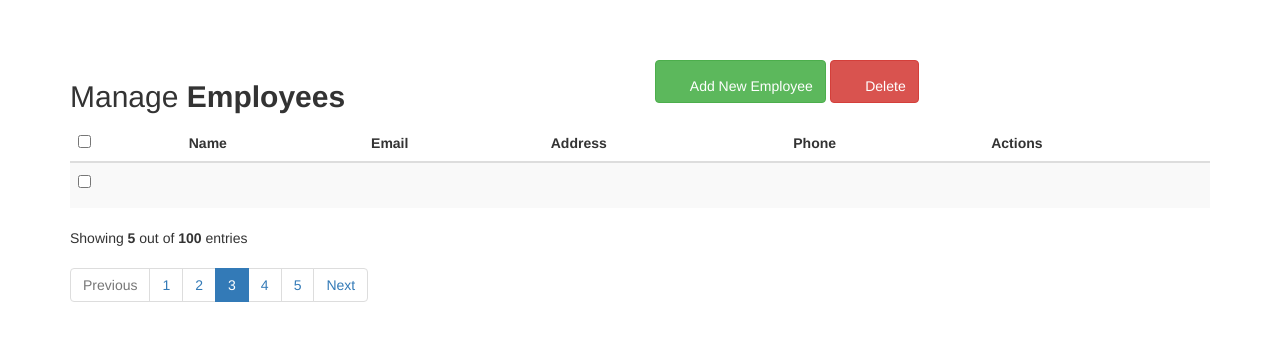
After one commit to JoseJoaoZavala/st, a PHP site: page /tabelas/modal.php in a window 1280 px wide. The commit adds this page. Shown: the top 341 px of the page. Run offline with PHP 8.4, Linux system fonts and the light colour scheme.

Commit message:
veja o modal

```diff
--- a/Apps/views/index.php
+++ b/Apps/views/index.php
@@ -2,7 +2,7 @@
     include "aside/aside.php";
     include "header/header.php";
     include "cards/cards.php";
-    include "tabelas/tabelas.php";
+    include "tabelas/modal.php";
     include "footer/footer.php";
 
 ?>
@@ -44,6 +44,9 @@
   <link rel="icon" type="image/png" sizes="96x96" href="assets/favicon/favicon-96x96.png">
   <link rel="icon" type="image/png" sizes="16x16" href="assets/favicon/favicon-16x16.png">
   <link rel="manifest" href="assets/favicon/manifest.json">
+
+
+
   <meta name="msapplication-TileColor" content="#ffffff">
   <meta name="msapplication-TileImage" content="assets/favicon/ms-icon-144x144.png">
   <meta name="theme-color" content="#ffffff">
--- /dev/null
+++ b/Apps/views/tabelas/modal.php
@@ -0,0 +1,183 @@
+<!DOCTYPE html>
+<html lang="en">
+<head>
+	<meta charset="UTF-8">
+	<meta http-equiv="X-UA-Compatible" content="IE=edge">
+	<meta name="viewport" content="width=device-width, initial-scale=1.0">
+	<title>Document</title>
+<title>Bootstrap CRUD Data Table for Database with Modal Form</title>
+<link rel="stylesheet" href="https://fonts.googleapis.com/css?family=Roboto|Varela+Round">
+<link rel="stylesheet" href="https://fonts.googleapis.com/icon?family=Material+Icons">
+<link rel="stylesheet" href="https://maxcdn.bootstrapcdn.com/font-awesome/4.7.0/css/font-awesome.min.css">
+<link rel="stylesheet" href="https://maxcdn.bootstrapcdn.com/bootstrap/3.3.7/css/bootstrap.min.css">
+<script src="https://ajax.googleapis.com/ajax/libs/jquery/1.12.4/jquery.min.js"></script>
+<script src="https://maxcdn.bootstrapcdn.com/bootstrap/3.3.7/js/bootstrap.min.js"></script>
+
+<link rel="stylesheet" href="styles.css">
+
+</head>
+<body>
+
+	<br>
+	<br>
+	<h3 class="text-center text-success" id="message"></h3>
+    <div class="container">
+        <div class="table-wrapper">
+            <div class="table-title">
+                <div class="row">
+                    <div class="col-sm-6">
+						<h2>Manage <b>Employees</b></h2>
+					</div>
+					<div class="col-sm-6">
+						<a href="#addEmployeeModal" class="btn btn-success" data-toggle="modal"><i class="material-icons">&#xE147;</i> <span>Add New Employee</span></a>
+						<a href="#deleteEmployeeModal" class="btn btn-danger" data-toggle="modal"><i class="material-icons">&#xE15C;</i> <span>Delete</span></a>
+					</div>
+                </div>
+			</div>
+
+            <table class="table table-striped table-hover">
+                <thead>
+                    <tr>
+						<th>
+							<span class="custom-checkbox">
+								<input type="checkbox" id="selectAll">
+								<label for="selectAll"></label>
+							</span>
+						</th>
+                        <th>Name</th>
+                        <th>Email</th>
+						<th>Address</th>
+                        <th>Phone</th>
+                        <th>Actions</th>
+                    </tr>
+                </thead>
+                <tbody>
+
+					<tr>
+						<td>
+							<span class="custom-checkbox">
+								<input type="checkbox" id="checkbox1" name="options[]" value="1">
+								<label for="checkbox1"></label>
+							</span>
+						</td>
+						<td></td>
+						<td></td>
+						<td></td>
+						<td></td>
+						<td>
+							<a href="#editEmployeeModal" class="edit" data-toggle="modal"><i class="material-icons" data-toggle="tooltip" title="Edit">&#xE254;</i></a>
+							<a href="#deleteEmployeeModal" class="delete" data-toggle="modal"><i class="material-icons" data-toggle="tooltip" title="Delete">&#xE872;</i></a>
+						</td>
+					</tr>
+
+                </tbody>
+            </table>
+			<div class="clearfix">
+                <div class="hint-text">Showing <b>5</b> out of <b>100</b> entries</div>
+                <ul class="pagination">
+                    <li class="page-item disabled"><a href="#">Previous</a></li>
+                    <li class="page-item"><a href="#" class="page-link">1</a></li>
+                    <li class="page-item"><a href="#" class="page-link">2</a></li>
+                    <li class="page-item active"><a href="#" class="page-link">3</a></li>
+                    <li class="page-item"><a href="#" class="page-link">4</a></li>
+                    <li class="page-item"><a href="#" class="page-link">5</a></li>
+                    <li class="page-item"><a href="#" class="page-link">Next</a></li>
+                </ul>
+            </div>
+        </div>
+    </div>
+	<!-- Edit Modal HTML -->
+	<div id="addEmployeeModal" class="modal fade">
+		<div class="modal-dialog">
+			<div class="modal-content">
+				<form method="post" action="index.php">
+					<div class="modal-header">
+						<h4 class="modal-title">Add Employee</h4>
+						<button type="button" class="close" data-dismiss="modal" aria-hidden="true">&times;</button>
+					</div>
+					<div class="modal-body">
+						<div class="form-group">
+							<label>Name</label>
+							<input type="text" class="form-control" name="username" placeholder="Enter name" required>
+						</div>
+						<div class="form-group">
+							<label>Email</label>
+							<input type="email" class="form-control" name="useremail" placeholder="Enter email" required>
+						</div>
+						<div class="form-group">
+							<label>Address</label>
+							<textarea class="form-control" name="address" placeholder="Enter Address" required></textarea>
+						</div>
+						<div class="form-group">
+							<label>Phone</label>
+							<input type="text" class="form-control" name="phone" placeholder="Enter phone" required>
+						</div>
+					</div>
+					<div class="modal-footer">
+						<input type="button" class="btn btn-default" data-dismiss="modal" value="Cancel">
+						<input type="submit" class="btn btn-success" name="add" value="Add">
+					</div>
+				</form>
+			</div>
+		</div>
+	</div>
+	<!-- Edit Modal HTML -->
+	<div id="editEmployeeModal" class="modal fade">
+		<div class="modal-dialog">
+			<div class="modal-content">
+				<form>
+					<div class="modal-header">
+						<h4 class="modal-title">Edit Employee</h4>
+						<button type="button" class="close" data-dismiss="modal" aria-hidden="true">&times;</button>
+					</div>
+					<div class="modal-body">
+						<div class="form-group">
+							<label>Name</label>
+							<input type="text" class="form-control" required>
+						</div>
+						<div class="form-group">
+							<label>Email</label>
+							<input type="email" class="form-control" required>
+						</div>
+						<div class="form-group">
+							<label>Address</label>
+							<textarea class="form-control" required></textarea>
+						</div>
+						<div class="form-group">
+							<label>Phone</label>
+							<input type="text" class="form-control" required>
+						</div>
+					</div>
+					<div class="modal-footer">
+						<input type="button" class="btn btn-default" data-dismiss="modal" value="Cancel">
+						<input type="submit" class="btn btn-info" value="Save">
+					</div>
+				</form>
+			</div>
+		</div>
+	</div>
+	<!-- Delete Modal HTML -->
+	<div id="deleteEmployeeModal" class="modal fade">
+		<div class="modal-dialog">
+			<div class="modal-content">
+				<form>
+					<div class="modal-header">
+						<h4 class="modal-title">Delete Employee</h4>
+						<button type="button" class="close" data-dismiss="modal" aria-hidden="true">&times;</button>
+					</div>
+					<div class="modal-body">
+						<p>Are you sure you want to delete these Records?</p>
+						<p class="text-warning"><small>This action cannot be undone.</small></p>
+					</div>
+					<div class="modal-footer">
+						<input type="button" class="btn btn-default" data-dismiss="modal" value="Cancel">
+						<input type="submit" class="btn btn-danger" value="Delete">
+					</div>
+				</form>
+			</div>
+		</div>
+	</div>
+
+
+</body>
+</html>
```
Also changed, not shown: Apps/views/tabelas/teste.html (deleted, +0 -66 lines), Modal/modal.html (renamed from Modal/index.php).
